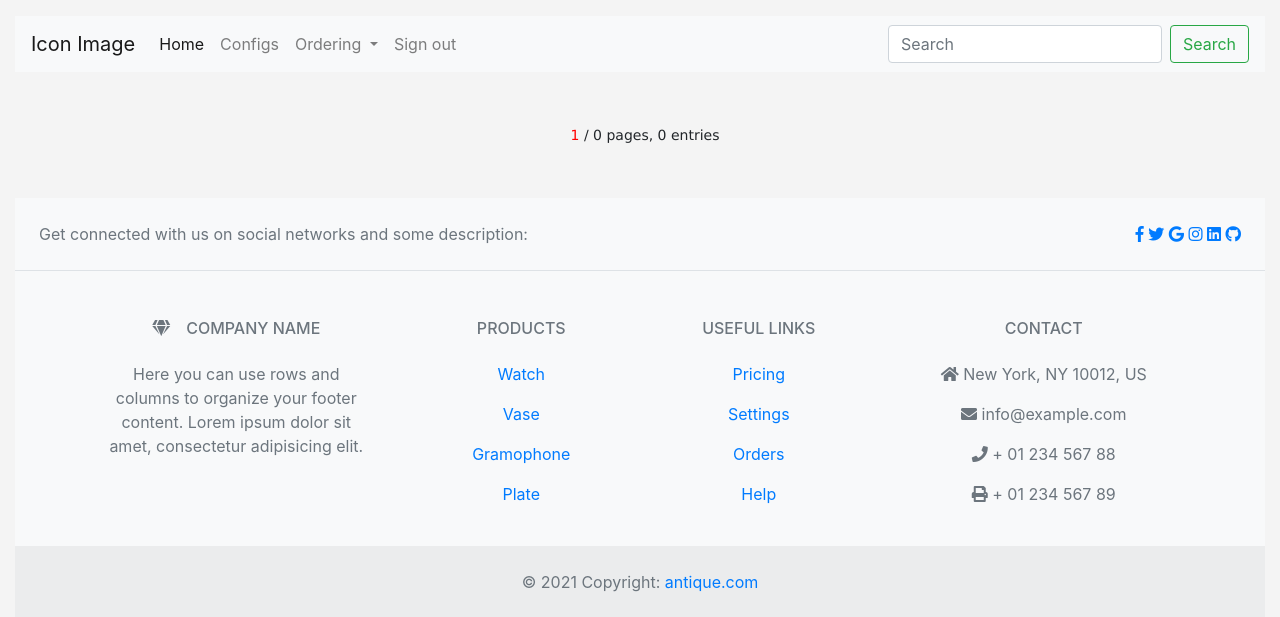
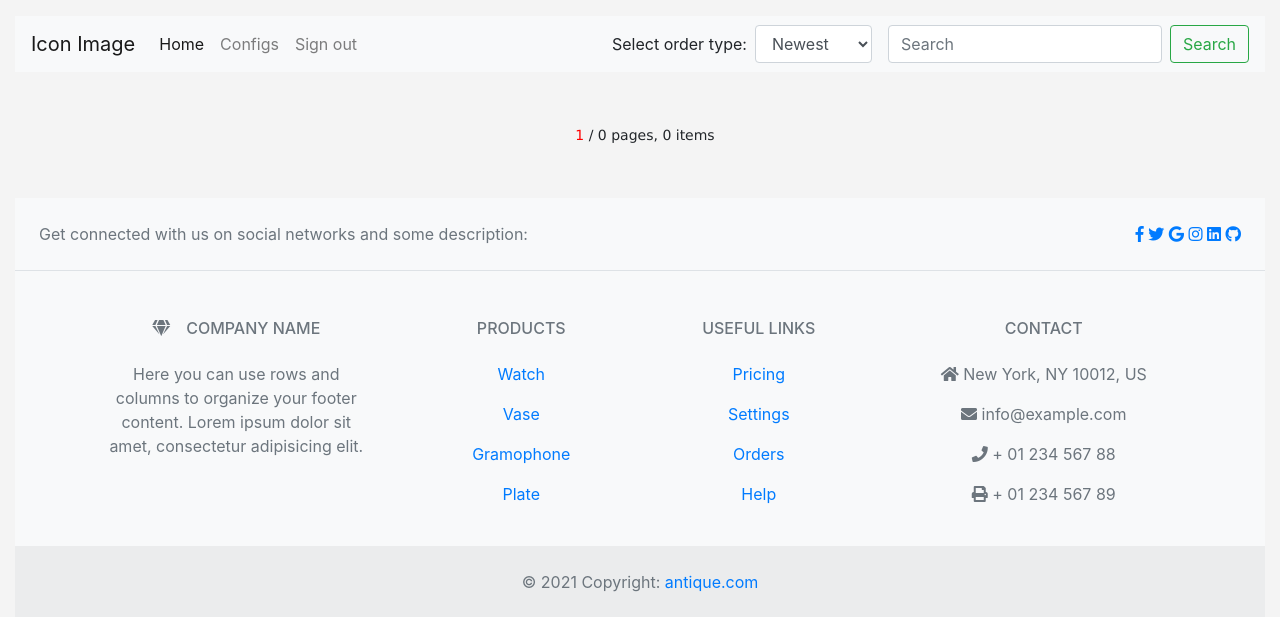
Before and after one commit to omercelikors/auction, a Django app: template catalog/templates/show_items.html in a window 1280 px wide. Shown: the top 617 px of the page. Run offline with Django 3.2, Linux system fonts and the light colour scheme; the template is opened without the code that fills it, so the values that code supplies are empty; parts of the project's set-up code (start-up, migrations or seed data) failed here and were passed over; some libraries are stand-ins or nearby versions.

Commit message:
sorting feature is added to home page

```diff
--- a/auction/templates/base.html
+++ b/auction/templates/base.html
@@ -36,7 +36,7 @@
           <li class="nav-item">
             <a class="nav-link" href="#">Configs</a>
           </li>
-          <li class="nav-item dropdown">
+          <!-- <li class="nav-item dropdown">
             <a class="nav-link dropdown-toggle" href="#" id="navbarDropdown" role="button" data-toggle="dropdown"
               aria-haspopup="true" aria-expanded="false">
               Ordering
@@ -46,12 +46,20 @@
               <a class="dropdown-item" href="#">Descending Price</a>
               <a class="dropdown-item" href="#">Newest</a>
             </div>
-          </li>
+          </li> -->
           <li class="nav-item">
             <a class="nav-link" href="#">Sign out</a>
           </li>
         </ul>
         <form class="form-inline my-2 my-lg-0" id="search_form">
+          <div class="form-group mr-3">
+            <label class="mr-2" for="sel1">Select order type:</label>
+            <select class="form-control" id="order_type" name="order_type" onchange="api_get_filtered_items()">
+              <option value="1">Newest</option>
+              <option value="2">Price dsc</option>
+              <option value="3">Price asc</option>
+            </select>
+          </div>
           <input class="form-control mr-sm-2" type="search" placeholder="Search" aria-label="Search" id="search_item_input">
           <button class="btn btn-outline-success my-2 my-sm-0" onclick="api_get_filtered_items()" type="submit">Search</button>
         </form>
--- a/catalog/templates/show_items.html
+++ b/catalog/templates/show_items.html
@@ -17,7 +17,7 @@
 {% block js %}
 <script>
   $(document).ready(function(){
-      request_and_paginate()
+      api_get_filtered_items()
       $("#search_item_input").val('')
       $("#search_form").submit(function(e){
         e.preventDefault();
@@ -43,9 +43,9 @@
         }
   }
 
-  function request_and_paginate(query=""){
+  function request_and_paginate(query="", order_type=1){
           $('#pagination_container').pagination({
-              dataSource: 'http://127.0.0.1:8000/catalog/api/get/items?query='+query,
+              dataSource: 'http://127.0.0.1:8000/catalog/api/get/items?query='+query+'&order_type='+order_type,
               locator: 'data.results',
               totalNumberLocator: function(response) {
                 return response.total_item_number;
@@ -56,7 +56,7 @@
               autoHidePrevious: true,
               autoHideNext: true,
               showNavigator: true,
-              formatNavigator: '<span style="color: #f00"><%= currentPage %></span> / <%= totalPage %> pages, <%= totalNumber %> entries',
+              formatNavigator: '<span style="color: #f00"><%= currentPage %></span> / <%= totalPage %> pages, <%= totalNumber %> items',
               className: 'paginationjs-theme-blue',
               // ajax: {
               //   beforeSend: function() {
@@ -71,7 +71,7 @@
   }
 
   function api_get_filtered_items(){
-      request_and_paginate($("#search_item_input").val())
+      request_and_paginate($("#search_item_input").val(), $( "#order_type" ).val())
   }
 </script>
 {% endblock %}
```
Also changed, not shown: catalog/views.py (+34 -15 lines).
